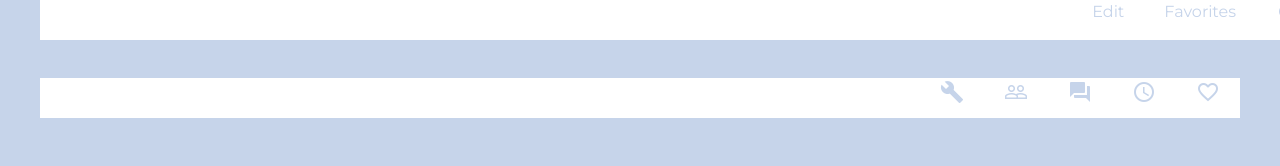
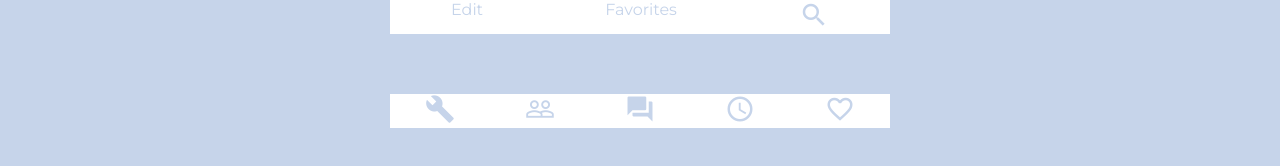
Before and after one commit to SilviaGuerra/listaContactos, a plain HTML site: page index.html in a window 1280 px wide. Drawn offline with nearby package versions, Linux system fonts and the light colour scheme; no server answers.

Commit message:
reajuste de maxwidth del contenedor

```diff
--- a/index.html
+++ b/index.html
@@ -11,11 +11,11 @@
     <link href="https://fonts.googleapis.com/icon?family=Material+Icons" rel="stylesheet">
   </head>
   <body class="container">
-    <nav>
+    <nav class="row">
       <ul>
+        <li><a href="#">Edit</a></li>
+        <li><a href="#">Favorites</a></li>
         <li><a href="#"><i class="material-icons">search</i></a></li>
-        <li><a href="#">Favorites</a></li>
-        <li><a href="#">Edit</a></li>
       </ul>
     </nav>
     <section class="row" id="demo01" href="#animatedModal"></section>
@@ -41,22 +41,21 @@
           </div>
         </div>
         <div class="row">
-          <div class="col-12" id="info">
+          <div class="col-12 " id="info">
             <div class="info" id="location"></div>
             <div class="info" id="email"></div>
             <div class="info" id="cell"></div>
           </div>
         </div>
       </div>
-
     </div>
-    <footer>
+    <footer class="row">
       <ul>
-        <li><a href=""></a><i class="material-icons">favorite_border</i></li>
-        <li><a href=""></a><i class="material-icons">access_time</i></li>
-        <li><a href=""></a><i class="material-icons">forum</i></li>
-        <li><a href=""></a><i class="material-icons">people_outline</i></li>
-        <li><a href=""></a><i class="material-icons">build</i></li>
+        <li><a href="#"><i class="material-icons">build</i></a></li>
+        <li><a href="#"><i class="material-icons">people_outline</i></a></li>
+        <li><a href="#"><i class="material-icons">forum</i></a></li>
+        <li><a href="#"><i class="material-icons">access_time</i></a></li>
+        <li><a href="#"><i class="material-icons">favorite_border</i></a></li>
       </ul>
     </footer>
 
--- a/src/scss/style.scss
+++ b/src/scss/style.scss
@@ -11,7 +11,7 @@ $white: #fff;
 
 .container{
   width: 100%;
-  max-width: 1200px;
+  max-width: 500px;
   margin: 0 auto;
   clear: both;
   background: $background-color;
@@ -63,28 +63,24 @@ $white: #fff;
   }
 }
 
-nav{
+nav ul, footer ul{
   background: $white;
-  height: 40px;
-  position: fixed;
-  width: 100%;
+  display: flex;
+  justify-content: space-around;
 }
 
 ul li{
   list-style: none;
-  float: right;
-  margin: 2px 20px;
 }
 
-i{
-  justify-content: space-around;
-  color: $background-color;
-  // border: 1px solid black;
+.material-icons{
+  font-size: 30px !important;
 }
 
-a{
+li a{
   text-decoration: none;
   color: $background-color;
+  // margin-left: 30px;
 }
 
 a:hover{
@@ -117,6 +113,7 @@ img{
 
 .fullPicture{
   @extend img;
+  filter: opacity(30%);
 }
 
 #bigName{
@@ -126,14 +123,32 @@ img{
   margin-left: 94px;
 }
 
+#user{
+  @extend .name;
+  font-size: 20px;
+  margin-top: -68px;
+  margin-left: 94px;
+}
+
+#info{
+  margin: 35px;
+  color: gray;
+  font-size: 20px;
+  line-height: 35px;
+}
 
 .invisible{
   display: none;
 }
 
 footer{
-  // border: 1px solid black;
   background: $white;
-  height: 40px;
-  margin-top: 78px;
+  margin-top: 60px;
 }
+
+@media (max-width: 1200px){
+  img{
+    width: 50%;
+    height: auto;
+  }
+}
```
Also changed, not shown: js/app.js (+0 -33 lines), assets/css/style.css, 1 other file.
